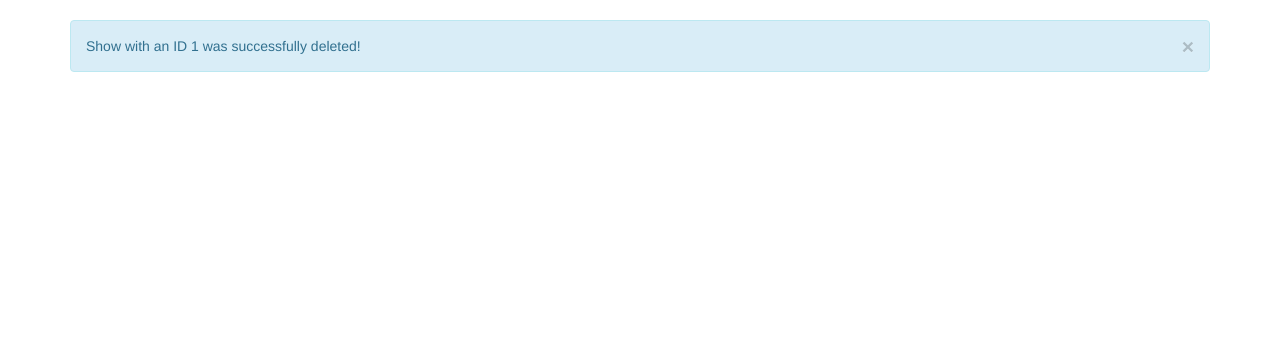
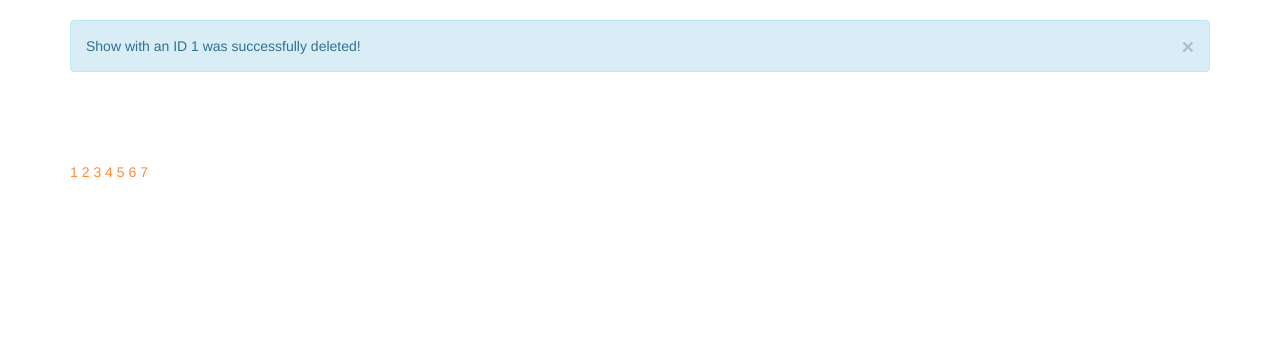
Before and after one commit to AKAlmalki/CPCS-404-Project, a Flask app: page /shows/1/delete in a window 1280 px wide. Shown: the part 60-417 px from the top of the page. Run offline with Flask 2, Linux system fonts and the light colour scheme; data that the repository does not hold is empty; some libraries are stand-ins or nearby versions.

Commit message:
Update shows.html

```diff
--- a/templates/pages/shows.html
+++ b/templates/pages/shows.html
@@ -23,24 +23,24 @@
         for (let i = 0; i < deleteBtnShow.length; i++) {
             let btn = deleteBtnShow[i];
             btn.onclick = function(){
-            fetch('/shows/{{ show.id }}', {
-                method: 'DELETE'
+            fetch('/shows/{{ show.id }}/delete', {
+                method: 'GET'
             })
             .then(
                 response => window.location.href = '/shows'
             )}
         }
-
-        class ShowView {
-            constructor() {
-                this.state = {
-                    shows: [],
-                    page: 1,
-                }
-            }
-
-        }
     </script>
     {% endfor %}
+
+</div>
+<div class="page-button-container">
+    <a class="page-button" href="/shows?page=1">1</a>
+    <a class="page-button" href="/shows?page=2">2</a>
+    <a class="page-button" href="/shows?page=3">3</a>
+    <a class="page-button" href="/shows?page=4">4</a>
+    <a class="page-button" href="/shows?page=5">5</a>
+    <a class="page-button" href="/shows?page=6">6</a>
+    <a class="page-button" href="/shows?page=7">7</a>
 </div>
 {% endblock %}
```
